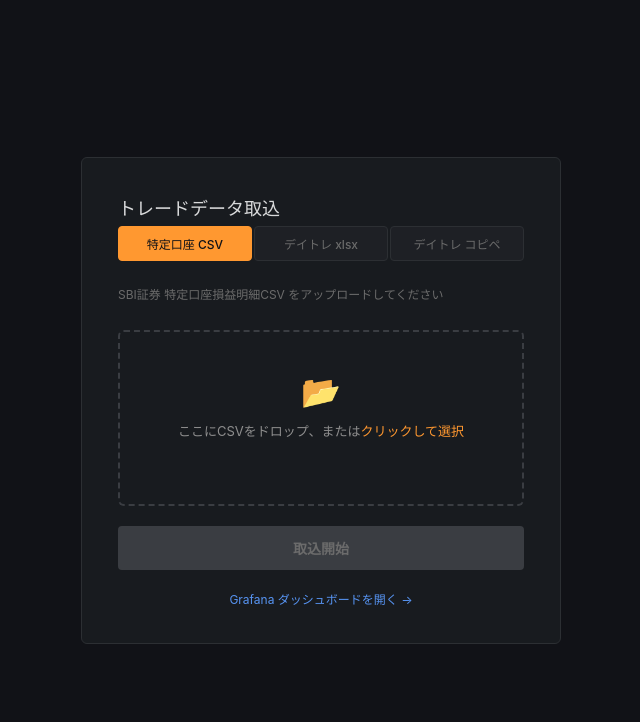
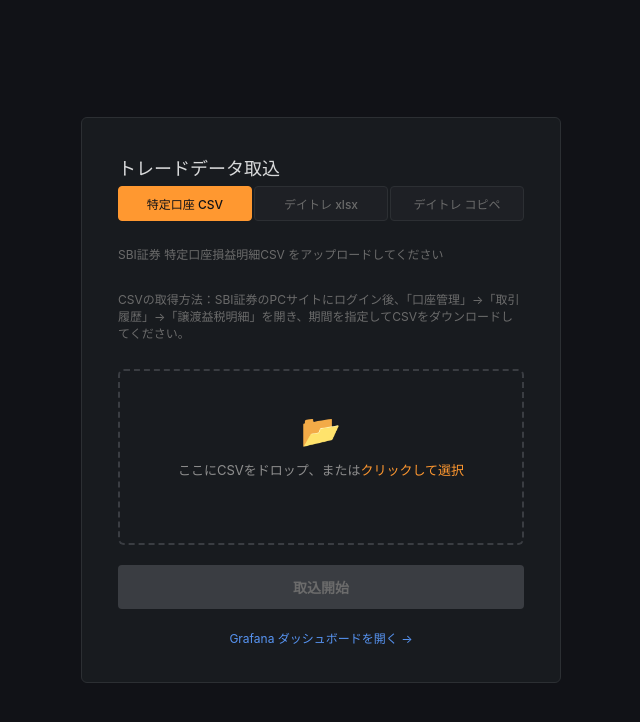
Before and after one commit to yktn3110/TradeDataLakePJ, a FastAPI app: page / in a window 1280 px wide. Shown: the top 722 px of the page, without its empty margins (319-959 px from the left). Run offline with FastAPI, Linux system fonts and the light colour scheme.

Commit message:
docs: clarify SBI CSV download instructions

```diff
--- a/api/templates/index.html
+++ b/api/templates/index.html
@@ -169,6 +169,7 @@
   <!-- CSV tab -->
   <div class="tab-panel active" id="panel-csv">
     <p class="sub">SBI証券 特定口座損益明細CSV をアップロードしてください</p>
+    <p class="sub">CSVの取得方法：SBI証券のPCサイトにログイン後、「口座管理」→「取引履歴」→「譲渡益税明細」を開き、期間を指定してCSVをダウンロードしてください。</p>
     <form method="post" action="/upload" enctype="multipart/form-data" id="uploadForm">
       <div class="drop-zone" id="dropZone">
         <input type="file" name="file" accept=".csv" id="fileInput" required>
```
Also changed, not shown: README.md.
